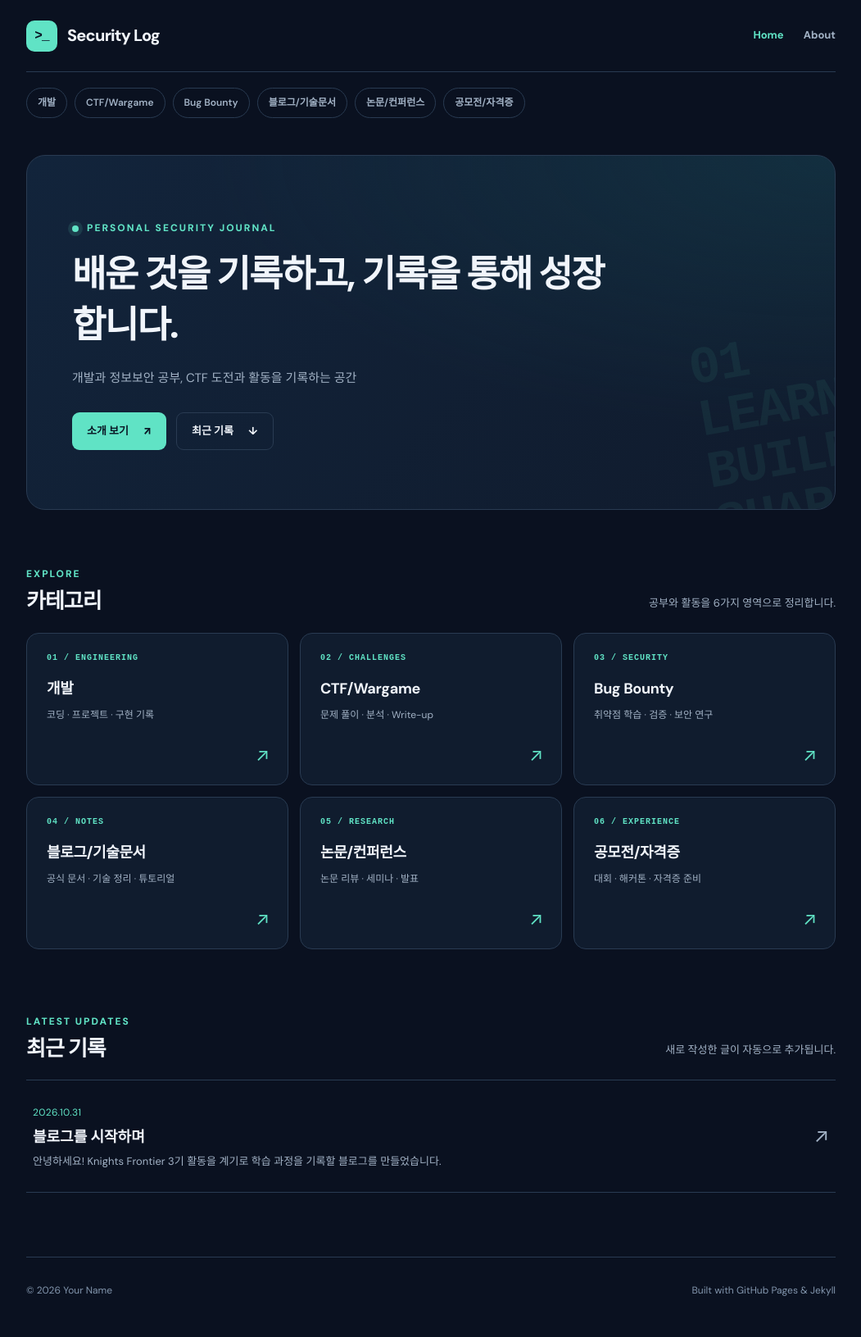
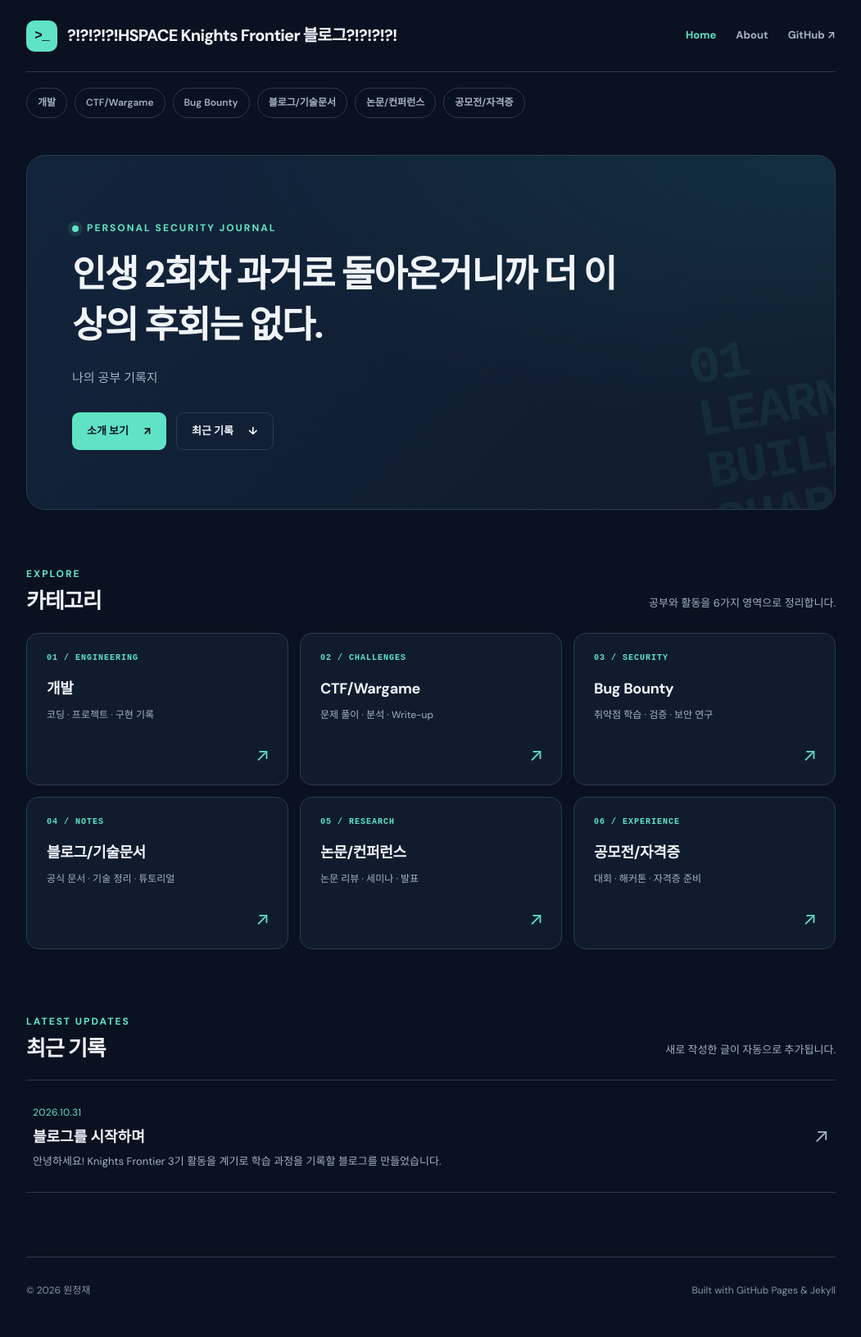
Before and after one commit to WONJUNGJAE/WONJUNGJAE.github.io, a Jekyll site: the page built from index.md, in a window 1280 px wide. Shown: the whole page at 82% size, without its empty margins (114-1165 px from the left). Built offline with Jekyll 4.4.1, drawn with Linux system fonts in a browser that asks for light colours.

Commit message:
Modify blog title, author, and description
Updated blog configuration with new title, author, and description.

```diff
--- a/_config.yml
+++ b/_config.yml
@@ -1,9 +1,9 @@
 # 블로그의 기본 정보를 이 파일에서 수정하세요.
-title: "Security Log"
-author: "Your Name"
-description: "개발과 정보보안 공부, CTF 도전과 활동을 기록하는 공간"
-welcome: "배운 것을 기록하고, 기록을 통해 성장합니다."
-github_username: "" # 실제 GitHub 사용자 이름을 따옴표 안에 넣으세요 (예: seika123)
+title: "?!?!?!?!HSPACE Knights Frontier 블로그?!?!?!?!"
+author: "원정재"
+description: "나의 공부 기록지"
+welcome: "인생 2회차 과거로 돌아온거니까 더 이상의 후회는 없다."
+github_username: "WONJUNGJAE" # 실제 GitHub 사용자 이름을 따옴표 안에 넣으세요 (예: seika123)
 
 lang: ko-KR
 timezone: Asia/Seoul
```
